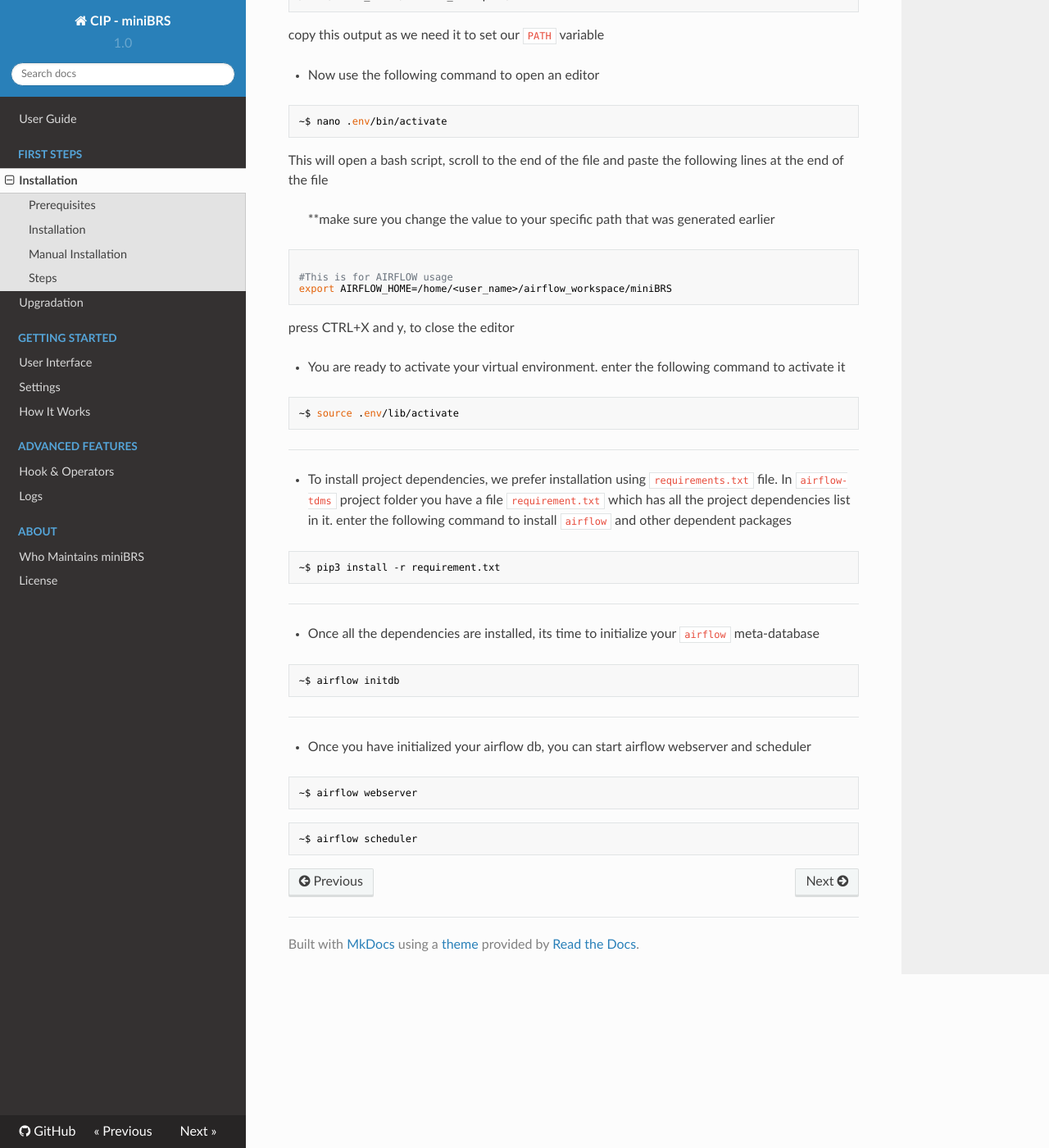
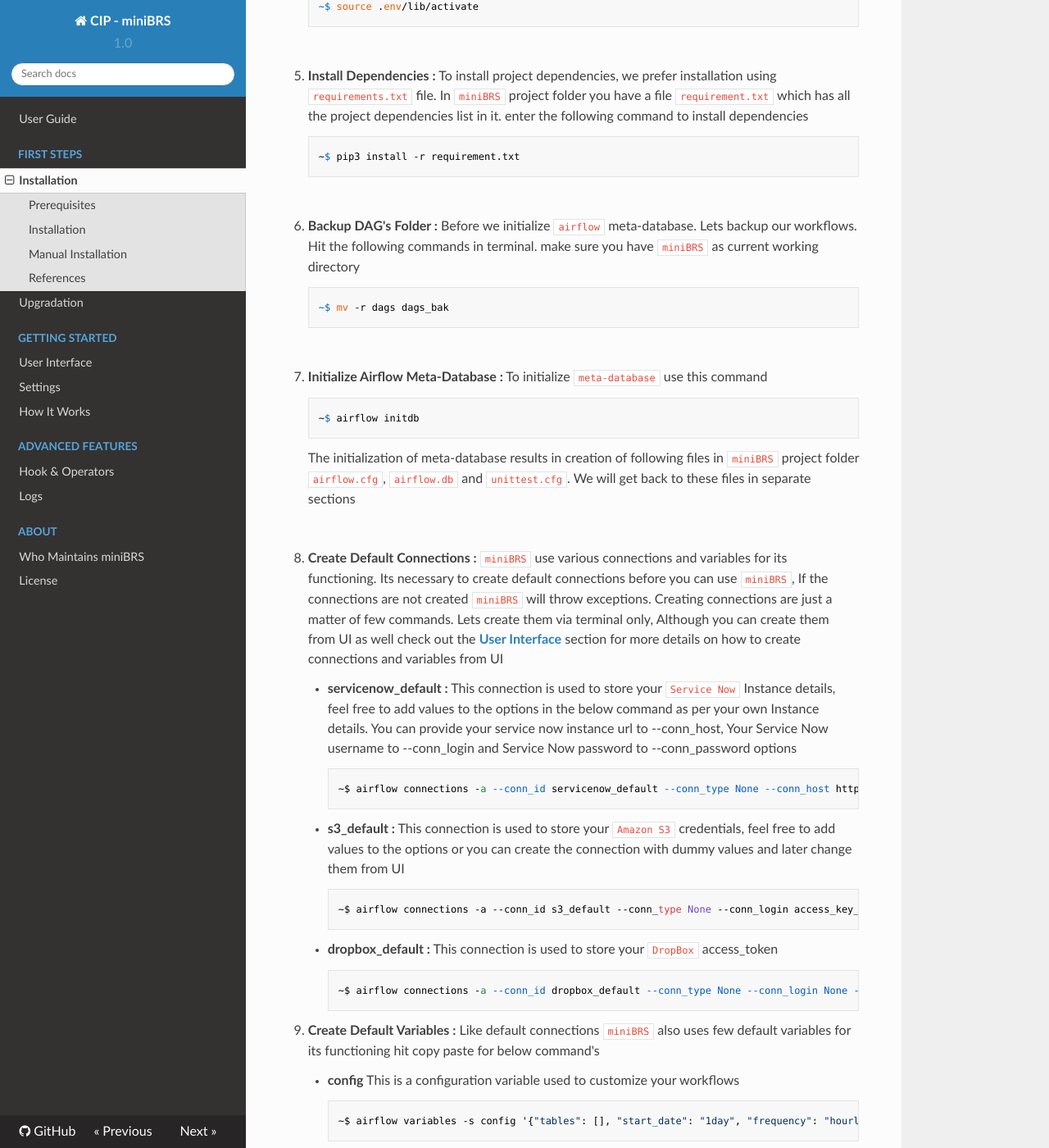
Before and after one commit to shahbaz-ali/miniBRS, an MkDocs documentation site: the page built from docs/installation.md, in a window 1280 px wide and 1400 px high, scrolled down 4395 px. Shown: the whole window at 82% size. Built offline with MkDocs 1.6.1, drawn with Linux system fonts in a browser that asks for light colours; nearby versions of some CDN libraries; some of the changed text lies outside the part shown.

Commit message:
Updates installation docs

````diff
--- a/docs/installation.md
+++ b/docs/installation.md
@@ -10,7 +10,7 @@
 -------------
 
 
-** Database **
+**Database**
 
 You need a database on your database server. If you don’t have a database yet, you can use SQLite database
 which is default database of Airflow. This will give you an opportunity to test miniBRS even before your database administrator
@@ -24,7 +24,7 @@
 * Sqlite - latest stable (it is used mainly for testing purpose)
 
 
-** Email Server **
+**Email Server**
 
 You would need an `Email Server` in case you want email alerts for your workflows,
 Make sure you have SMTP server details like `smtp_host`, `smtp_port`, `email address` and `password` in handy.
@@ -37,34 +37,33 @@
 Installation
 ------------
 
-** Using Installer Script**
+**Using Installer Script**
 
-1. clone the repository using git
+1. clone the repository using `git`
 
-```bash
-~$ git clone https://github.com/Cloud-Innovation-Partners/miniBRS.git
-```
+        ~$ git clone https://github.com/Cloud-Innovation-Partners/miniBRS.git
 
 2. execute ```install``` script inside the project folder using ```sudo``` command
 
-```bash
-~$ sudo ./install
-```
+        ~$ sudo ./install
 
 Installation script will take care of your needs, it will start downloading the dependencies and requirements for the
 project. During installation you will need to provide various information such as,
 
-1. Installer will prompt you for type of installation you need, you can either install mini-BRS as a ubuntu service or you can let the installer create a python virtual environment for you.
+1. Installer will prompt you for type of installation, You can either install mini-BRS as a Ubuntu service or you can
+   let the installer create a python virtual environment for you.
 
-2. Next installer will ask you for the type of database to be used as a meta-database for Airflow, mini-BRS is tested
-for SQLite, MySQL and Postgres. You can choose the type of database and provide the specific database credentials during
-installation.
+2. Next it will ask you for the type of database to be used as a meta-database for Airflow, mini-BRS is tested
+    for SQLite, MySQL and Postgres. You can choose the type of database and provide the specific database credentials
+    during installation.
 
-3. mini-BRS provide failure alerts option via email, you can provide the SMTP server to be used for sending failure notifications, incase, workflows fail. You can choose to skip this step, If you don't want email alerts.
+3. `miniBRS` provide failure alerts option via email, you can provide the SMTP server to be used for sending failure
+    notifications, incase, workflows fail. You can choose to skip this step, If you don't want email alerts.
 
-4. You will be prompted to create your Airflow UI login credentials, by default username is ```admin``` you can keep the default username and add a password to it.
+4. You will be prompted to create your Airflow UI login credentials, by default username is ```admin``` you can keep
+    the default username and add a password to it.
 
-Once installation is over, if you have chosen to install mini-BRS as service than after installation you will have two
+Once installation is over, If you have chosen to install mini-BRS as service than after installation you will have two
 system services installed one for ```airflow-webserver``` and other for ```airflow-scheduler``` active and running on
 your machine. You can check the status of the service by
 
@@ -78,9 +77,9 @@
 ```
 
 If you have installed mini-BRS as a python virtual environment then you will be having a folder named ```.env``` created
-in ```mini-brs``` folder. This folder is the python virtual environment and you can use following command to activate it
+in ```miniBRS``` folder. This folder is the python virtual environment and you can use following command to activate it
 
->make sure your current working directory is ```mini-brs```
+>make sure your current working directory is ```miniBRS```
 
 ```bash
 ~$ source .env/bin/activate
@@ -107,141 +106,179 @@
 
 >**Windows:** If you are a windows user and you want to run Apache Airflow on windows platform, you would need extra housekeeping, For windows platform, you would need a Virtual Machine simulator like *VirtualBox* / *VMware* for running Linux on Windows or if you are using Windows 10 then you can use the **Windows Sub System For Linux** to have your airflow installed. In any case, the internet is yours go and find it :wink:
 
-Steps
----
-It's good to have your ``workspace`` defined when you are working on multiple projects.
-we would start by defining a workspace for airflow projects and then create new airflow projects inside this workspace.
-Every project will be an independent installation with a python virtual environment configured for itself, with this we will be able to maintain separation of concern.
-without further ado let's get started...
-
----
-* create a workspace in your ``home`` directory, simply create a *folder* named ``airflow_workspace``, it's this folder which is going to hold our airflow projects. In Linux simply issue the following command in you ``bash terminal`` with current working directory (``cwd``) as your ``home`` directory.
-
-```bash
-~$ mkdir airflow_workspace
-```
-
----
-
-* Now, you have your workspace defined, let's now fetch the project from the ``GitHub`` repository. In order to fetch ``miniBRS`` project from GitHub, you need to have ``git`` installed in your machine. To check if ``git`` is installed, run the below command in your terminal
-
-```bash
-~$ git version
-```
-
-The output should be something like this :
-
-```bash
-git version 2.17.0
-```
-
-The version number may differ depending on your machine and time of installation. If the output display's version number that means you have ``git`` installed.
-
-In case, ``git`` is not installed. you can install it by the following command
-
-```bash
-~$ sudo apt-get install git
-```
-
-Once ``git`` is installed, you can fetch the project from the GitHub repo using below command.
-
-make sure your ``cwd`` is your workspace i.e ``airflow_workspace``
-
-```bash
-~$ git clone https://github.com/Cloud-Innovation-Partners/miniBRS.git
-```
----
-
-* Now, change your directory to ``miniBRS`` and enter the following command to create a virtual environment.
-
->make sure you are using python3.x and not python2.7
-
-```bash
-~$ python -m venv .env
-```
-
-or
-
-```bash
-~$ python -m virtualenv .env
-```
-
-In case, python throws no module ``virtualenv`` found, you need to install the ``virtualenv`` package, to install ``virtualenv`` package use below command
-
-```bash
-~$ pip install virtualenv
-```
-or
-
-```bash
-~$ pip3 install virtualenv
-```
-
-Now, you have a virtual environment ready for installing the project dependencies :sunglasses:
-
----
-
-* Before installing the dependencies you need to activate your virtual environment and also set a ``PATH`` variable with the name ``AIRFLOW_HOME`` it's necessary for your ``airflow`` to find the project files. Let's do it one by one .
-
-* with ``miniBRS`` as your ``cwd`` hit the below command in terminal
-
-```bash
-~$ pwd
-```
-This will give you an output something like this
-
-```
-/home/<user_name>/airflow_workspace/miniBRS
-```
-
-copy this output as we need it to set our ``PATH`` variable
-
-* Now use the following command to open an editor
-
-```bash
-~$ nano .env/bin/activate
-```
-This will open a bash script, scroll to the end of the file and paste the following lines at the end of the file
-
->**make sure you change the value to your specific path that was generated earlier
-```bash
-
-#This is for AIRFLOW usage
-export AIRFLOW_HOME=/home/<user_name>/airflow_workspace/miniBRS
-```
-
-press CTRL+X and y, to close the editor
-
-* You are ready to activate your virtual environment. enter the following command to activate it
-
-```bash
-~$ source .env/lib/activate
-```
-
----
-
-* To install project dependencies, we prefer installation using ``requirements.txt`` file. In ``airflow-tdms`` project folder you have a file ``requirement.txt`` which has all the project dependencies list in it. enter the following command to install ``airflow`` and other dependent packages
-
-```bash
-~$ pip3 install -r requirement.txt
-```
-
----
-
-* Once all the dependencies are installed, its time to initialize your ``airflow`` meta-database
-
-```bash
-~$ airflow initdb
-```
----
-
-* Once you have initialized your airflow db, you can start airflow webserver and scheduler
-
-```bash
-~$ airflow webserver
-```
+<pre>
+ ____  _
+/ ___|| |_ ___ _ __  ___
+\___ \| __/ _ \ '_ \/ __|
+ ___) | ||  __/ |_) \__ \
+|____/ \__\___| .__/|___/
+              |_|
+</pre>
 
 
-```bash
-~$ airflow scheduler
-```
+1. **Git Installation :** In order to fetch ``miniBRS`` project from GitHub, you need to have ``git`` installed in your
+    machine. To check if ``git`` is installed, run the below command in your terminal
+
+        ~$ git version
+
+    The output should be something like this :
+
+        git version 2.17.0
+
+    The version number may differ depending on your machine and time of installation. If the output display's
+    version number that means you have ``git`` installed.
+
+    In case, ``git`` is not installed. you can install it by the following command
+
+        ~$ sudo apt-get install git
+    <br/>
+
+2. **Download miniBRS :** Once ``git`` is installed, you can fetch the project from the `GitHub` repo using below command.
+
+        ~$ git clone https://github.com/Cloud-Innovation-Partners/miniBRS.git
+
+    <br/>
+
+3. **Create Virtual Environment :** Now, change your directory to ``miniBRS`` and enter the following command to create
+     a virtual environment.
+
+    **<u>Make sure you are using Python 3.x and not Python 2.7</u>**
+
+        ~$ python -m venv .env
+
+        or
+
+
+        ~$ python -m virtualenv .env
+
+    In case, python throws no module ``virtualenv`` found, you need to install the ``virtualenv`` package, to install ``virtualenv`` package use below command
+
+        ~$ pip install virtualenv
+
+    or
+
+        ~$ pip3 install virtualenv
+
+    <br/>
+
+4. **Set Environment Variable :** Before installing the dependencies you need to activate your virtual environment and
+    also set a ``PATH`` variable with the name ``AIRFLOW_HOME`` it's necessary for ``miniBRS`` to find the project files.
+    Let's do it one by one.
+
+    with ``miniBRS`` as your ``cwd`` hit the below command in terminal
+
+        ~$ pwd
+
+    This will give you an output something like this
+
+        /home/<YOUR USER NAME HERE>/airflow_workspace/miniBRS
+
+    copy this output as we need it to set our ``PATH`` variable
+
+    Now use the following command to open an editor
+
+        ~$ nano .env/bin/activate
+
+    This will open a bash script, scroll to the end of the file and paste the following lines at the end of the file
+
+        #This is for AIRFLOW usage
+        export AIRFLOW_HOME=/home/<YOUR USER NAME HERE>/airflow_workspace/miniBRS
+
+    press `CTRL+X` and `y`, to close the editor
+
+    You are ready to activate your virtual environment. enter the following command to activate it
+
+        ~$ source .env/lib/activate
+
+    <br/>
+
+5. **Install Dependencies :** To install project dependencies, we prefer installation using ``requirements.txt`` file.
+    In ``miniBRS`` project folder you have a file ``requirement.txt`` which has all the project dependencies list in it.
+    enter the following command to install dependencies
+
+        ~$ pip3 install -r requirement.txt
+
+    <br/>
+
+6. **Backup DAG's Folder :** Before we initialize ``airflow`` meta-database. Lets backup our workflows. Hit the following
+    commands in terminal. make sure you have `miniBRS` as current working directory
+
+        ~$ mv -r dags dags_bak
+    <br/>
+
+7. **Initialize Airflow Meta-Database :** To initialize `meta-database` use this command
+
+        ~$ airflow initdb
+
+     The initialization of meta-database results in creation of following files in `miniBRS` project folder
+     `airflow.cfg`, `airflow.db` and `unittest.cfg`. We will get back to these files in separate sections
+
+     <br/>
+
+8. **Create Default Connections :** `miniBRS` use various connections and variables for its functioning. Its necessary to
+    create default connections before you can use `miniBRS`, If the connections are not created `miniBRS` will throw
+    exceptions. Creating connections are just a matter of few commands. Lets create them via terminal only, Although you
+    can create them from UI as well check out the **[User Interface](user_interface.md#connections)** section for more details on how to create connections
+    and variables from UI
+
+    * **servicenow_default :** This connection is used to store your `Service Now` Instance details, feel free to add values
+        to the options in the below command as per your own Instance details. You can provide your service now instance url
+        to --conn_host, Your Service Now username to --conn_login and Service Now password to --conn_password options
+
+            ~$ airflow connections -a --conn_id servicenow_default --conn_type None --conn_host https://dev1234.service-now.com --conn_login admin --conn_password None
+
+    * **s3_default :** This connection is used to store your `Amazon S3` credentials, feel free to add values to the options
+    or you can create the connection with dummy values and later change them from UI
+
+            ~$ airflow connections -a --conn_id s3_default --conn_type None --conn_login access_key_id --conn_password None --conn_extra '{"region-name": "ap-south-1", "bucket-name": "mini-brs"}'
+
+    * **dropbox_default :** This connection is used to store your `DropBox` access_token
+
+            ~$ airflow connections -a --conn_id dropbox_default --conn_type None --conn_login None --conn_password None
+
+9. **Create Default Variables :** Like default connections `miniBRS` also uses few default variables for its functioning
+    hit copy paste for below command's
+
+    * **config** This is a configuration variable used to customize your workflows
+
+            ~$ airflow variables -s config '{"tables": [], "start_date": "1day", "frequency": "hourly", "threshold": 10000, "export_format": "xml", "storage_type": "sftp", "email": ""}'
+
+    * **r_config** This is a system variable, used for functioning of `miniBRS`
+
+            ~$ airflow variables -s r_config '{}'
+
+    * **dag_creation_dates :** Another system variable
+
+            ~$ airflow variables -s dag_creation_dates '{}'
+
+10. **Populate DAGs :** Now is the time to get our DAG's populated. In Step 6 we made a backup of DAG's let get them back
+    in context, use following commands to rename `dags_bak` to `dags`
+
+            ~$ rm -r dags
+            ~$ mv dags_bak dags
+
+11. **Start Airflow Web Server & Scheduler:** Congratulations, you have made up to this step, Now is the time to start the webserver
+    and the scheduler. To start web server use following command
+
+            ~$ airflow webserver
+
+    To start `scheduler`, use command
+
+            ~$ airflow scheduler
+
+
+**Important Notes :**
+
+1. The Manual Installation makes use of `SQLite` database, This is not recommended for production purpose
+2. In order to change the database you need to change a configuration value for `sql_alchemy_conn` in the `airflow.cfg`
+    file present in the `miniBRS` project folder. This key `sql_alchemy_conn` take `SQLAlchemy` connection string as argument
+    you can find a link in the references to tweak these settings.
+
+3. Also Manual Installation does not speak about installation of `miniBRS` as a service, This is something which installer
+    does. But if you need to install `miniBRS` as a service don't forget to check references link for your help.
+
+
+## References
+
+* [Installing Database Other than SQLite for Airflow](https://airflow.apache.org/docs/stable/installation.html#initiating-airflow-database)
+* [Installing Airflow as a Service](https://medium.com/@shahbaz.ali03/run-apache-airflow-as-a-service-on-ubuntu-18-04-server-b637c03f4722)
````
